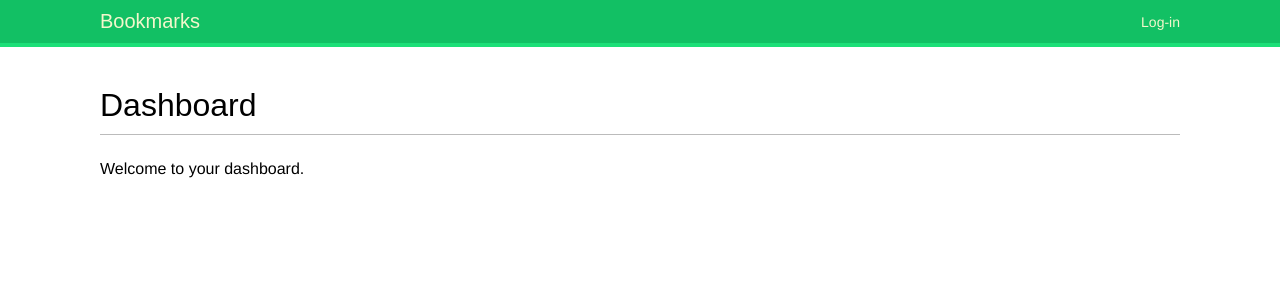
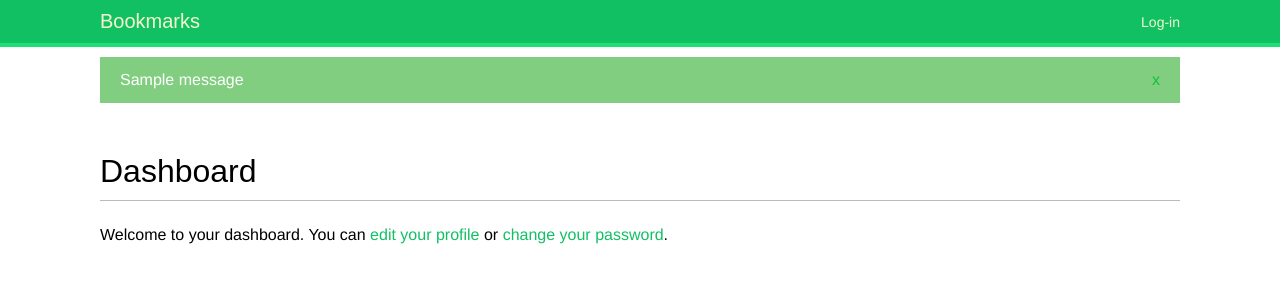
Before and after one commit to MichalGul/Django_projects, a Django app: template bookmarks/account/templates/account/dashboard.html in a window 1280 px wide. Shown: the top 307 px of the page. Run offline with Django 3.2, Linux system fonts and the light colour scheme; the template is opened without the code that fills it, so the values that code supplies are empty; tables that the repository leaves empty hold one stand-in row (values such as "Sample post"); one stand-in notice (Sample message) is shown; some web fonts are replaced.

Commit message:
Added edit user form, Added messages, Added links to edit form in dashboard, Before custom authentication

```diff
--- a/bookmarks/account/templates/account/dashboard.html
+++ b/bookmarks/account/templates/account/dashboard.html
@@ -2,5 +2,7 @@
 {% block title %}Dashboard{% endblock %}
 {% block content %}
   <h1>Dashboard</h1>
-  <p>Welcome to your dashboard.</p>
+<p>Welcome to your dashboard.
+    You can <a href="{% url "edit" %}">edit your profile</a> or <a href="{% url "password_change" %}">change your password</a>.</p>
+
 {% endblock %}
--- a/bookmarks/account/templates/base.html
+++ b/bookmarks/account/templates/base.html
@@ -30,7 +30,18 @@
     {% endif %}
   </span>
 </div>
-  <div id="content">
+{% if messages %}
+  <ul class="messages">
+    {% for message in messages %}
+      <li class="{{ message.tags }}">
+        {{ message|safe }}
+        <a href="#" class="close">x</a>
+      </li>
+    {% endfor %}
+  </ul>
+{% endif %}
+
+<div id="content">
     {% block content %}
     {% endblock %}
   </div>
```
Also changed, not shown: blogsite/blogsite/settings.py (+7 -2 lines), bookmarks/account/templates/account/edit.html (added, +13 -0 lines), bookmarks/account/views.py (+12 -9 lines).
